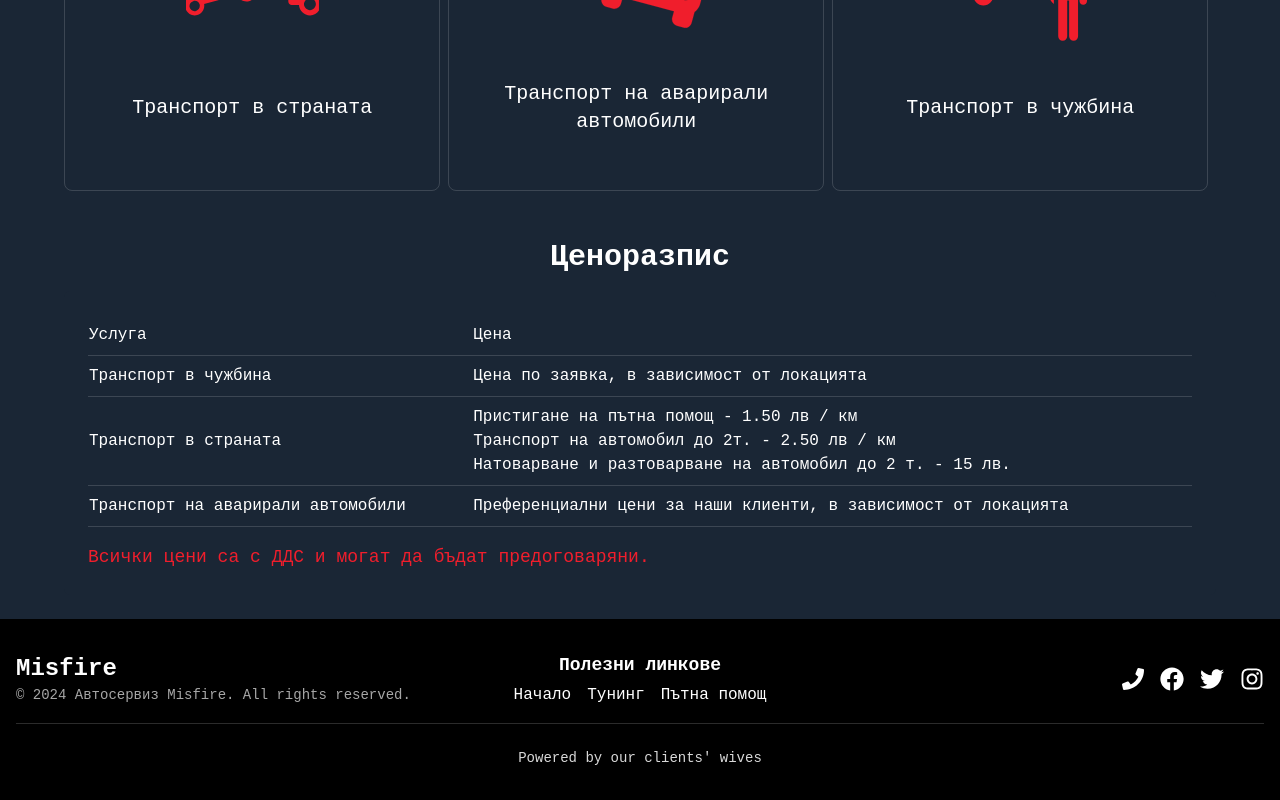
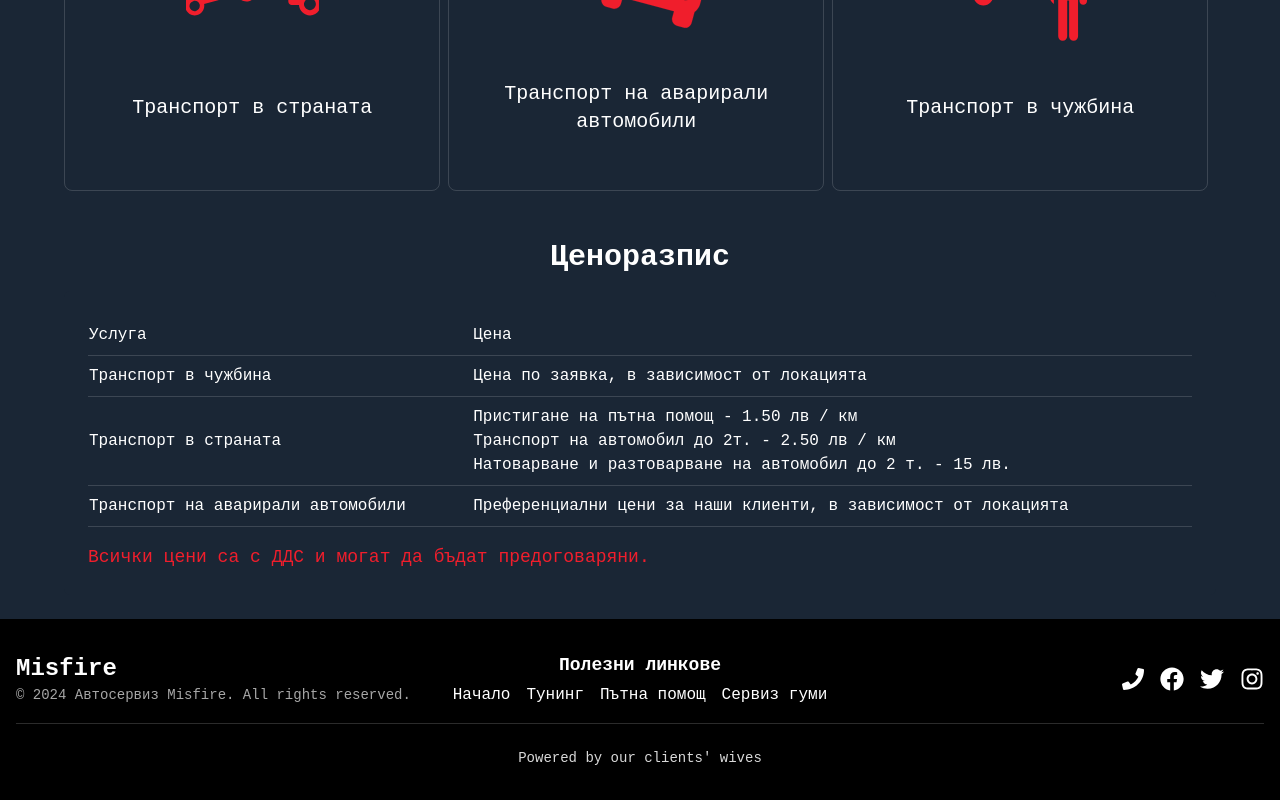
Before and after one commit to IvailoAtsv/misfire-next, a Next.js app: page /towing in a window 1280 px wide. Shown: the part 937-1737 px from the top of the page. Built offline with nearby package versions, Linux system fonts and the light colour scheme.

Commit message:
Update Footer.tsx

```diff
--- a/src/Components/Footer.tsx
+++ b/src/Components/Footer.tsx
@@ -17,6 +17,7 @@ const Footer = () => {
           <Link href="/" className="hover:text-accent transition duration-300">Начало</Link>
           <Link href="/tuning" className="whitespace-nowrap hover:text-accent transition duration-300">Тунинг</Link>
           <Link href="/towing" className="whitespace-nowrap hover:text-accent transition duration-300">Пътна помощ</Link>
+          <Link href="/tires" className="whitespace-nowrap hover:text-accent transition duration-300">Сервиз гуми</Link>
             </div>
         </div>
         <div className="flex flex-1 w-full justify-center md:justify-end items-center gap-4">
```
